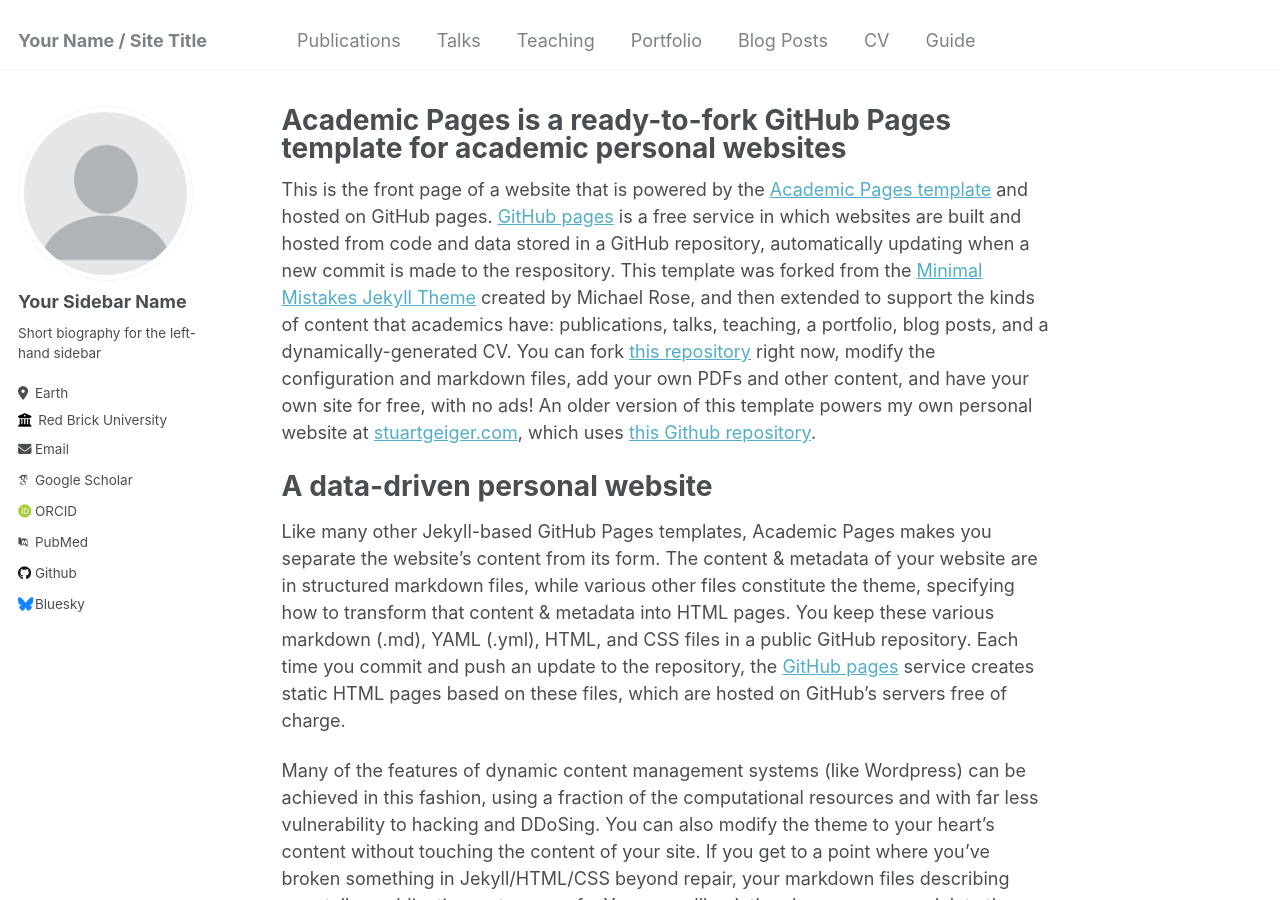
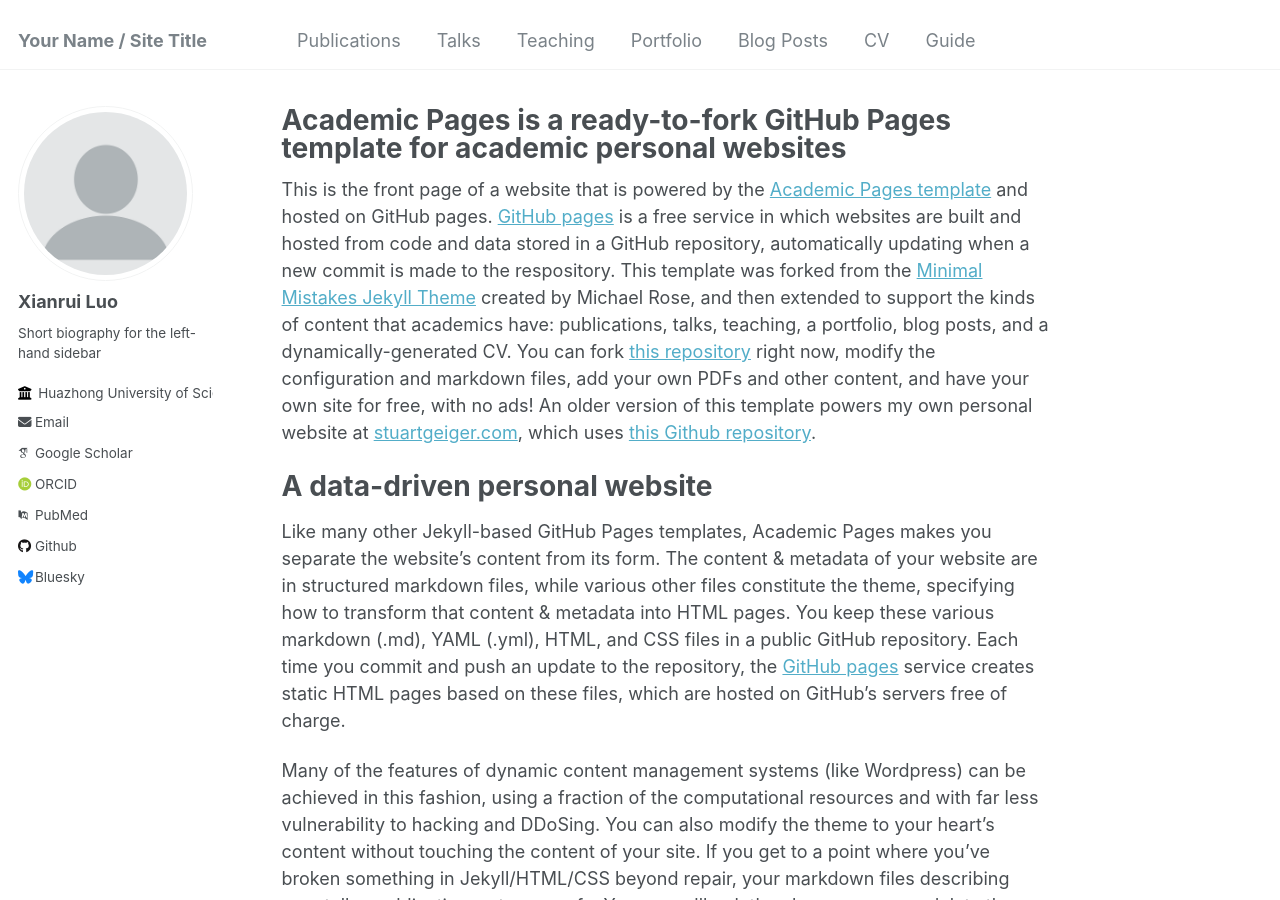
Before and after one commit to xianrui-luo/xianrui-luo.github.io, a Jekyll site: the page built from _pages/about.md, in a window 1280 px wide and 900 px high. Built offline with Jekyll 4.4.1, drawn with Linux system fonts in a browser that asks for light colours; some web fonts are replaced.

Commit message:
Update _config.yml

```diff
--- a/_config.yml
+++ b/_config.yml
@@ -14,7 +14,7 @@ name                     : &name "Your Name"
 description              : &description "personal description"
 url                      : https://xianrui-luo.github.io # the base hostname & protocol for your site e.g. "https://mmistakes.github.io"
 baseurl                  : "" # the subpath of your site, e.g. "/blog"
-repository               : "academicpages/academicpages.github.io"
+repository               : "xianrui-luo/xianrui-luo.github.io"
 
 # Site Author - The following control what appear as part of the author content on the side bar.
 #               If a field is blank the icon and link will not appear, otherwise it will be shown.
@@ -22,11 +22,11 @@ repository               : "academicpages/academicpages.github.io"
 author:
   # Biographic information
   avatar           : "profile.png"
-  name             : "Your Sidebar Name"
+  name             : "Xianrui Luo"
   pronouns         : # example: "she/her"
   bio              : "Short biography for the left-hand sidebar"
-  location         : "Earth"
-  employer         : "Red Brick University"
+  # location         : "Earth"
+  employer         : "Huazhong University of Science and Technology"
   uri              : # URL
   email            : "none@example.org"
 
```
